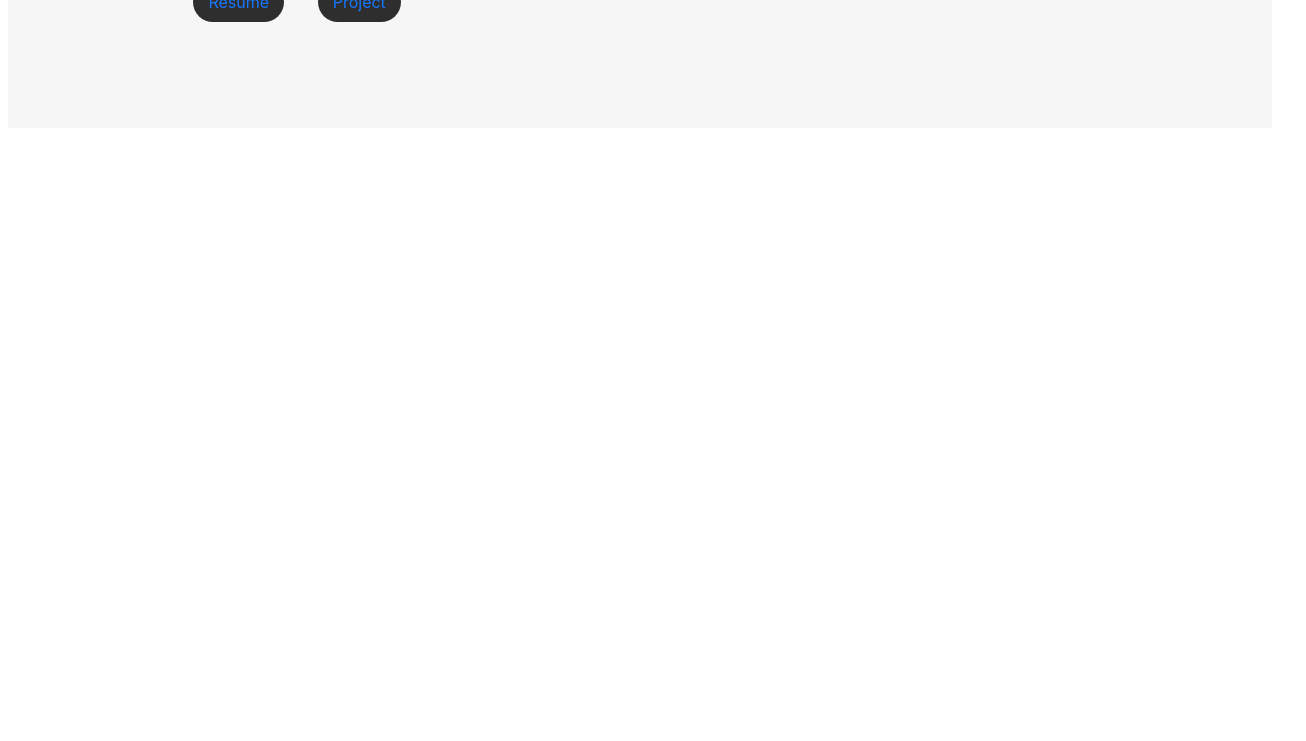
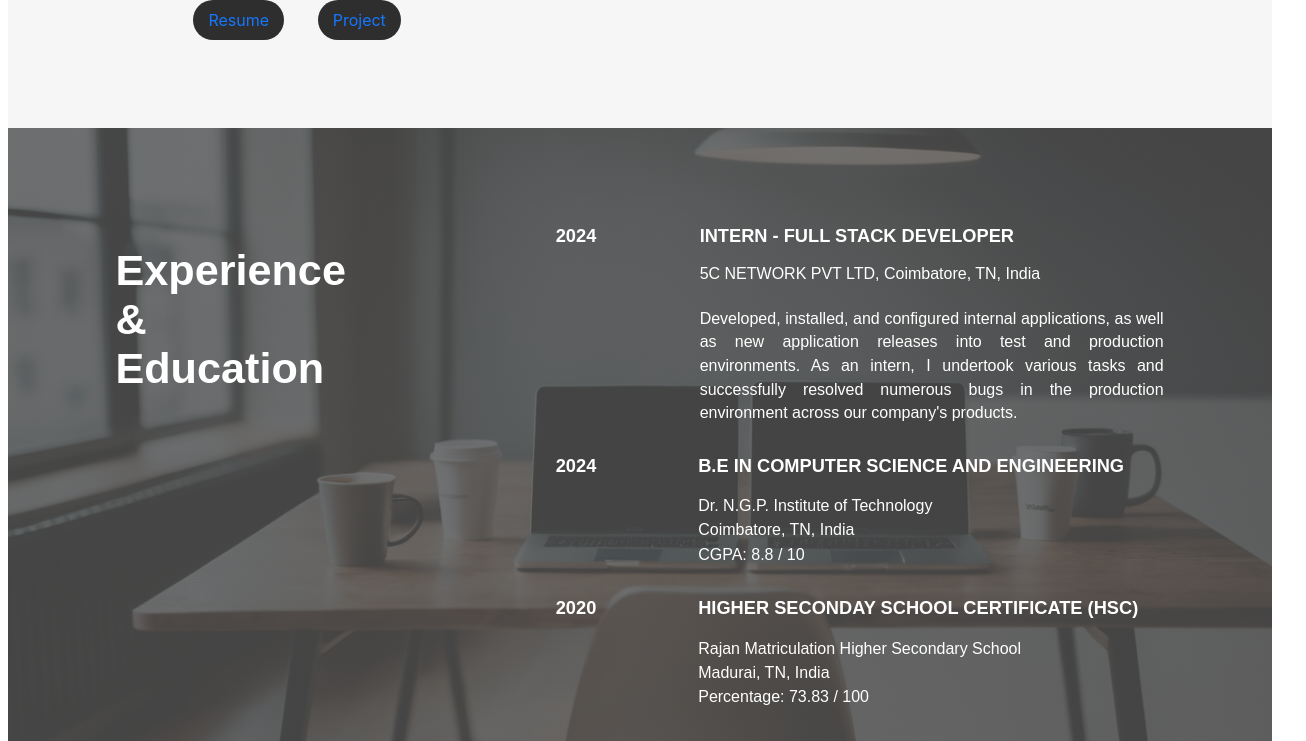
Before and after one commit to suprajasribalaji/Portfolio, a Next.js app: page / in a window 1280 px wide. Shown: the part 1480-2221 px from the top of the page, 1306 px wide, since content can reach past the window. Before the commit the page ends 1616 px from the top, so only its background shows below. Built offline with nearby package versions, Linux system fonts and the light colour scheme.

Commit message:
Exp & Edu is designed; skills & prof is setup

```diff
--- a/pages/About.tsx
+++ b/pages/About.tsx
@@ -39,7 +39,7 @@ const About: NextPage = () => {
     )
 }
 
-export default About
+export default About;
 
 const AboutPage = styled.div`
     height: 100vh;
@@ -53,6 +53,8 @@ const AboutPage = styled.div`
 
 const AboutContent = styled.div`
     margin-left: 13%;
+    margin-bottom: 2%;
+    line-height: 200%;
 `;
 
 const Title = styled.div`
--- /dev/null
+++ b/pages/ExperienceAndEducation.tsx
@@ -0,0 +1,229 @@
+import { NextPage } from "next";
+import styled from "styled-components";
+import ExpEduBackgroundImage from "../public/images/expedu-bg-img.jpeg";
+import { ButtonColor, LinearGradientColor, TextColor } from "@/theme/color";
+import type { ConfigProviderProps } from 'antd';
+import { Button } from "antd";
+import { useState } from "react";
+
+type SizeType = ConfigProviderProps['componentSize'];
+
+const ExperienceAndEducation: NextPage = () => {
+
+    const [size, setSize] = useState<SizeType>('large');
+
+    return (
+        <ExperienceAndEducationPage>
+            <BackgroundImage>
+                <ExperienceAndEducationContent>
+                    <Title>
+                        Experience & Education
+                    </Title>
+                    <Content>
+                        <InternshipExperience>
+                            <InternshipEndYear>
+                                2024
+                            </InternshipEndYear>
+                            <Internship>
+                                <InternshipDesignation>INTERN - FULL STACK DEVELOPER</InternshipDesignation>
+                                <AboutInternship>
+                                    <InternshipAt>
+                                        5C NETWORK PVT LTD, Coimbatore, TN, India
+                                    </InternshipAt>
+                                    <About>
+                                        Developed, installed, and configured internal applications, as well as new application releases into test and production environments.
+                                        As an intern, I undertook various tasks and successfully resolved numerous bugs in the production environment across our company's products.
+                                    </About>
+                                </AboutInternship>
+                            </Internship>
+                        </InternshipExperience>
+                        <UGEducation>
+                            <UGPassedOutYear>
+                                2024
+                            </UGPassedOutYear>
+                            <UG>
+                                <UGBranch>
+                                    B.E IN COMPUTER SCIENCE AND ENGINEERING
+                                </UGBranch>
+                                <AboutUG>
+                                    Dr. N.G.P. Institute of Technology
+                                    <br/>
+                                    Coimbatore, TN, India
+                                    <br/>
+                                    CGPA: 8.8 / 10
+                                </AboutUG>
+                            </UG>
+                        </UGEducation>
+                        <HSCEducation>
+                            <HSCPassedOutYear>
+                                2020
+                            </HSCPassedOutYear>
+                            <HSC>
+                                <HSCBranch>
+                                    HIGHER SECONDAY SCHOOL CERTIFICATE (HSC)
+                                </HSCBranch>
+                                <AboutHSC>
+                                    Rajan Matriculation Higher Secondary School
+                                    <br/>
+                                    Madurai, TN, India
+                                    <br/>
+                                    Percentage: 73.83 / 100
+                                </AboutHSC>
+                            </HSC>
+                        </HSCEducation>
+                    </Content>
+                </ExperienceAndEducationContent>
+                <ActionButton>
+                    <NextPageButton>
+                        <DownloadButton>
+                            <StyledButton type="link" shape="round" size={size}>Download</StyledButton>
+                        </DownloadButton>
+                        <SkillsAndProficiencyButton>
+                            <StyledButton type="link" shape="round" size={size}>Skills & Proficiency</StyledButton>
+                        </SkillsAndProficiencyButton>
+                    </NextPageButton>
+                </ActionButton>
+            </BackgroundImage>
+        </ExperienceAndEducationPage>
+    )
+}
+
+export default ExperienceAndEducation;
+
+const ExperienceAndEducationPage = styled.div`
+    margin: 0;
+    padding: 0;
+    color: ${TextColor.primaryWhite};
+`;
+
+const BackgroundImage = styled.div`
+    background: linear-gradient(0deg, ${LinearGradientColor.expeduLG}, ${LinearGradientColor.expeduLG}),
+    url(${ExpEduBackgroundImage.src});
+    background-size: cover;
+    width: 100%;
+    height: 100vh;
+`;
+
+const ExperienceAndEducationContent = styled.div`
+    display: flex;
+    padding-top: 6%;
+    margin-left: 8.5%;
+    margin-right: 8.5%;
+`;
+
+const Title = styled.div`
+    font-family: "Fira Sans", sans-serif;
+    font-size: 270%;
+    font-weight: 900;
+    margin-top: 4%;
+    margin-right: 10%;
+`;
+
+const Content = styled.div`
+    margin-top: 2%;
+    margin-left: 10%;
+    margin-right: -13.5%;
+`;
+
+const StyledDivForTwoInnerDiv = styled.div`
+    display: flex;
+`;
+
+const InternshipEndYear = styled.div`
+    font-family: "Public Sans", sans-serif;
+    font-size: 100%;
+    font-weight: 800;
+    font-size: 114%;
+`;
+
+const Internship = styled.div`
+    font-family: "DM Sans", sans-serif;
+    margin-left: 17%;
+`;
+
+const InternshipExperience = styled(StyledDivForTwoInnerDiv)`
+    margin-right: 19%;
+    text-align: justify;
+`;
+
+const InternshipDesignation = styled.div`
+    font-weight: 700;
+    font-size: 114%;
+`;
+
+const AboutInternship = styled.div`
+    font-size: 100%;
+`;
+
+const InternshipAt = styled.div`
+    padding-top: 4%;
+`;
+
+const About = styled.div`
+    padding-top: 5%;
+    line-height: 148%;
+`;
+
+const UGEducation = styled(StyledDivForTwoInnerDiv)`
+    margin-top: 4%;
+    margin-right: 3%;
+`;
+
+const UGPassedOutYear = styled(InternshipEndYear)``;
+
+const UG = styled.div`
+    font-family: "DM Sans", sans-serif;
+    margin-left: 14%;
+`;
+
+const UGBranch = styled(InternshipDesignation)``;
+
+const AboutUG= styled.div`
+    padding-top: 4%;
+    line-height: 152%;
+`;
+
+const HSCEducation = styled(StyledDivForTwoInnerDiv)`
+    margin-top: 4%;
+    margin-right: 3%;
+`;
+
+const HSCPassedOutYear = styled(InternshipEndYear)``;
+
+const HSC = styled(UG)``;
+
+const HSCBranch = styled(InternshipDesignation)``;
+
+const AboutHSC = styled(AboutUG)``;
+
+const ActionButton = styled.div`
+    display: flex;
+    flex-direction: column;
+    align-items: flex-end;
+    margin-right: 7%;
+    margin-top: 3%;
+`;
+
+const NextPageButton = styled.div`
+    display: flex;
+    flex-direction: row;
+`;
+
+const StyledButton = styled(Button)`
+  background-color: ${ButtonColor.backgroundColor};
+  border: none;
+  color: ${TextColor.primaryWhite};
+  &&&:hover,
+  &&&:focus {
+    background-color: ${ButtonColor.backgroundColor};
+    color: ${TextColor.lightWhite};
+  }
+`;
+
+const DownloadButton = styled.div`
+  margin-right: 16%;
+`;
+
+const SkillsAndProficiencyButton = styled.div`
+  margin-right: 12%;
+`;
--- a/pages/Home.tsx
+++ b/pages/Home.tsx
@@ -8,6 +8,7 @@ import HomeBgImg from "../public/images/home-bg-img.jpeg";
 import { Button } from "antd";
 import type { ConfigProviderProps } from 'antd';
 import About from "./About";
+import ExperienceAndEducation from "./ExperienceAndEducation";
 
 type SizeType = ConfigProviderProps['componentSize'];
 
@@ -39,6 +40,9 @@ const Home: NextPage = () => {
       <AboutPage>
         <About />
       </AboutPage>
+      <ExperienceAndEducationPage>
+        <ExperienceAndEducation />
+      </ExperienceAndEducationPage>
     </HomePage>
   )
 }
@@ -51,7 +55,7 @@ const HomePage = styled.div`
 `;
 
 const BackgroundImage = styled.div`
-  background: linear-gradient(0deg, ${LinearGradientColor.start}, ${LinearGradientColor.end}),
+  background: linear-gradient(0deg, ${LinearGradientColor.homeLG}, ${LinearGradientColor.homeLG}),
   url(${HomeBgImg.src});
   background-size: cover;
   width: 100%;
@@ -115,3 +119,5 @@ const TextInButton = styled.span`
 `;
 
 const AboutPage = styled(HomePage)``;
+
+const ExperienceAndEducationPage = styled(HomePage)``;
--- a/src/theme/color.tsx
+++ b/src/theme/color.tsx
@@ -1,6 +1,6 @@
 export const LinearGradientColor = {
-    start: '#343434B3',
-    end: '#343434B3',
+    homeLG: '#343434B3',
+    expeduLG: '#535353CC',
 };
 
 export const TextColor = {
```
Also changed, not shown: pages/SkillsAndProficiency.tsx (added, +11 -0 lines), public/images/expedu-bg-img.jpeg (renamed from public/images/laptop3.jpeg).
